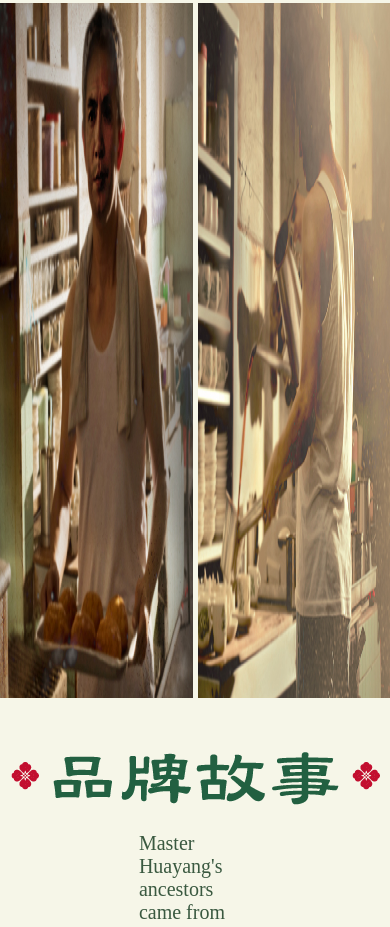
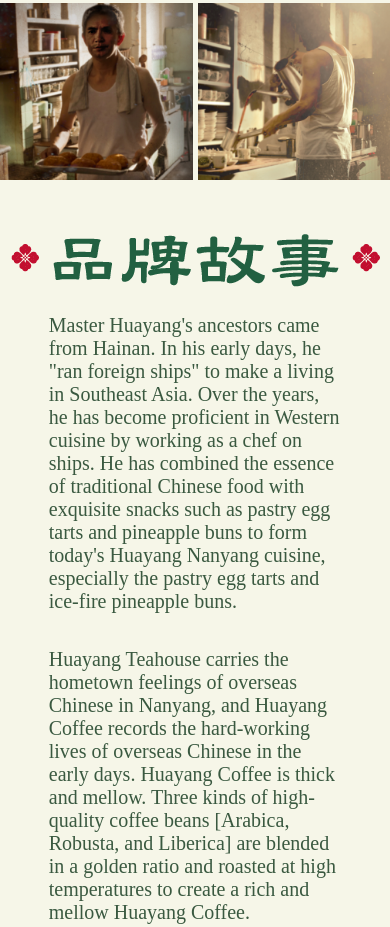
Before and after one commit to elishamutang/restaurant-page, a website built with webpack: page src/template.html in a window 390 px wide. Shown: the part 852-1779 px from the top of the page. Built offline with nearby package versions, Linux system fonts and the light colour scheme.

Commit message:
Made wordSection responsive. And fixed the issue where the random header does not stay at the bottom.

```diff
--- a/src/styles.css
+++ b/src/styles.css
@@ -23,7 +23,7 @@
     background-color: var(--content);
 
     display: grid;
-    grid-template-rows: 150px 0.5fr 1fr minmax(500px, auto) 0.5fr;
+    grid-template-rows: 150px 0.5fr 1fr 500px minmax(0.5fr, auto);
 }
 
 /* Header div */
@@ -179,8 +179,9 @@
 
 /* Word section */
 #wordSection {
-    width: 100vw;
-    height: 450px;
+    width: 100%;
+    height: 100%;
+    margin-bottom: 40px;
 
     display: flex;
     flex-direction: column;
@@ -198,13 +199,17 @@
 #wordSectionWords {
     display: flex;
     flex-direction: column;
-    gap: 30px;
+    gap: 35px;
     justify-content: center;
     align-items: center;
-    margin: 0 350px 0 350px;
 
     font-size: 20px;
     color: var(--header);
+}
+
+#wordSectionWords > div {
+    width: 75%;
+    flex: 1;
 }
 
 /* Random header div */
```
